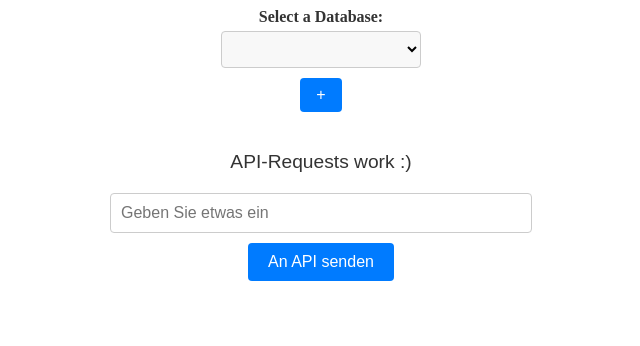
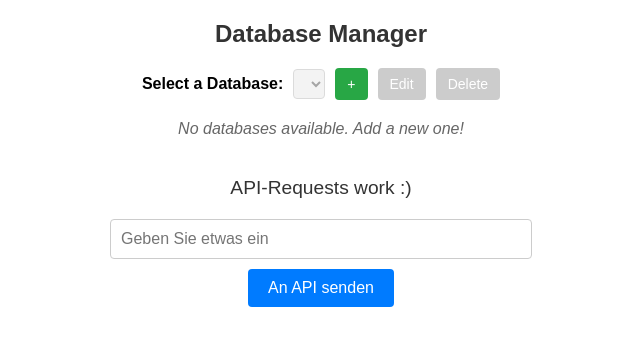
Before and after one commit to joh1932006/JSON_Suchseiten_Github, an Angular app in the folder JSON_Suchseiten_Projekt/frontend/database-query-frontend/: page / in a window 1280 px wide. Shown: the top 346 px of the page, without its empty margins (319-959 px from the left). Built offline with nearby package versions, Linux system fonts and the light colour scheme.

Commit message:
Sprint 1 fertig

```diff
--- a/JSON_Suchseiten_Projekt/frontend/database-query-frontend/src/app/app.component.css
+++ b/JSON_Suchseiten_Projekt/frontend/database-query-frontend/src/app/app.component.css
@@ -1,134 +1,117 @@
-/* Stil für das Dropdown-Menü */
+/* Container and General Styling */
+.container {
+  max-width: 600px;
+  margin: 20px auto;
+  text-align: center;
+  font-family: Arial, sans-serif;
+}
+
+h2 {
+  color: #333;
+}
+
 .dropdown-container {
   display: flex;
-  flex-direction: column;
   align-items: center;
+  justify-content: center;
+  gap: 10px;
   margin-bottom: 20px;
 }
 
 label {
-  font-size: 1em;
   font-weight: bold;
-  color: #333;
-  margin-bottom: 5px;
 }
 
 select {
-  width: 200px;
-  padding: 8px;
-  font-size: 1em;
+  padding: 5px;
   border: 1px solid #ccc;
   border-radius: 4px;
-  background-color: #f8f8f8;
-  transition: border-color 0.3s;
+  font-size: 14px;
 }
 
-select:focus {
-  border-color: #007bff;
+/* Button Styles */
+.btn {
+  padding: 8px 12px;
+  border: none;
+  border-radius: 4px;
+  font-size: 14px;
+  cursor: pointer;
 }
 
-/* Stil für den Hinzufügen-Button */
-.add-db-button {
-  margin-top: 10px;
-  padding: 8px 16px;
-  font-size: 1em;
-  color: #fff;
-  background-color: #007bff;
-  border: none;
-  border-radius: 4px;
-  cursor: pointer;
-  transition: background-color 0.3s;
+.add-btn {
+  background-color: #28a745;
+  color: white;
 }
 
-.add-db-button:hover {
-  background-color: #0056b3;
+.edit-btn {
+  background-color: #007bff;
+  color: white;
 }
 
-/* Stil für das Pop-up-Fenster */
+.delete-btn {
+  background-color: #dc3545;
+  color: white;
+}
+
+.confirm-btn {
+  background-color: #28a745;
+  color: white;
+}
+
+.btn:disabled {
+  background-color: #cccccc;
+  cursor: not-allowed;
+}
+
+/* Selected Database Info */
+.selected-db {
+  font-size: 16px;
+  color: #555;
+}
+
+.no-db-message {
+  color: #666;
+  font-style: italic;
+}
+
+/* Modal Styling */
 .modal {
-  display: flex;
   position: fixed;
-  z-index: 1;
+  top: 0;
   left: 0;
-  top: 0;
   width: 100%;
   height: 100%;
   background-color: rgba(0, 0, 0, 0.5);
+  display: flex;
+  align-items: center;
   justify-content: center;
-  align-items: center;
 }
 
 .modal-content {
-  background-color: #fff;
+  background-color: white;
   padding: 20px;
+  width: 90%;
+  max-width: 400px;
   border-radius: 8px;
-  width: 300px;
   box-shadow: 0 4px 8px rgba(0, 0, 0, 0.2);
-  text-align: left;
-  font-size: 1em;
+  position: relative;
 }
 
-.modal-content h3 {
-  margin-top: 0;
-  font-size: 1.2em;
-  color: #333;
-}
-
-.modal-content label {
-  display: block;
-  margin-top: 10px;
-  font-weight: bold;
-  color: #333;
-}
-
-.modal-content input[type="text"],
-.modal-content input[type="password"],
-.modal-content input[type="number"] {
-  width: 100%;
-  padding: 8px;
-  margin-top: 5px;
-  font-size: 1em;
-  border: 1px solid #ccc;
-  border-radius: 4px;
-}
-
-.modal-content button {
-  width: 100%;
-  padding: 10px;
-  font-size: 1em;
-  color: #fff;
-  background-color: #007bff;
-  border: none;
-  border-radius: 4px;
-  margin-top: 20px;
-  cursor: pointer;
-  transition: background-color 0.3s;
-}
-
-.modal-content button:hover {
-  background-color: #0056b3;
-}
-
-/* Schließen-Button */
 .close {
   position: absolute;
   top: 10px;
   right: 10px;
+  font-size: 18px;
+  cursor: pointer;
   color: #aaa;
-  font-size: 24px;
-  font-weight: bold;
-  cursor: pointer;
-  transition: color 0.3s;
 }
 
 .close:hover {
   color: #333;
 }
 
-/* Textstil für die ausgewählte Datenbank */
-p {
-  font-size: 1em;
-  color: #333;
-  text-align: center;
-  margin-top: 15px;
+.checkbox-container {
+  display: flex;
+  justify-content: space-between;
+  margin-top: 10px;
 }
--- a/JSON_Suchseiten_Projekt/frontend/database-query-frontend/src/app/app.component.html
+++ b/JSON_Suchseiten_Projekt/frontend/database-query-frontend/src/app/app.component.html
@@ -1,22 +1,30 @@
+<div class="container">
+  <h2>Database Manager</h2>
+
   <div class="dropdown-container">
     <label for="databaseSelect">Select a Database:</label>
-  <select id="databaseSelect" (change)="updateDatabaseConfig()" [(ngModel)]="selectedDatabase">
+    <select id="databaseSelect" (change)="updateDatabaseConfig()" [(ngModel)]="selectedDatabase" [disabled]="!databases.length">
       <option *ngFor="let database of databases" [value]="database.name">{{ database.name }}</option>
     </select>
 
-  <!-- Button zum Hinzufügen einer neuen Datenbank -->
-  <button (click)="openDbConfigModal()" class="add-db-button">+</button>
+    <button (click)="openDbConfigModal()" class="btn add-btn">+</button>
+    <button (click)="editDatabase()" [disabled]="!selectedDatabase" class="btn edit-btn">Edit</button>
+    <button (click)="deleteDatabase()" [disabled]="!selectedDatabase" class="btn delete-btn">Delete</button>
   </div>
 
-<p *ngIf="selectedDatabase" style="text-align: center;">
-  Currently selected database: {{ selectedDatabase }}
+  <p *ngIf="selectedDatabase" class="selected-db">
+    Currently selected database: <strong>{{ selectedDatabase }}</strong>
   </p>
 
-<!-- Modal zum Hinzufügen einer neuen Datenbank -->
+  <!-- Message when no databases are available -->
+  <p *ngIf="!databases.length" class="no-db-message">No databases available. Add a new one!</p>
+
+  <!-- Modal for adding a new database -->
   <div *ngIf="showDbConfigModal" class="modal">
     <div class="modal-content">
       <span (click)="closeDbConfigModal()" class="close">&times;</span>
       <h3>Add New Database</h3>
+
       <label>Database Name:</label>
       <input [(ngModel)]="newDatabase.name" placeholder="Database Name">
 
@@ -35,13 +43,47 @@
       <label>Port:</label>
       <input [(ngModel)]="newDatabase.port" type="number" placeholder="Port" value="1433">
 
-    <!-- Optionen für verschlüsselte Verbindung -->
+      <div class="checkbox-container">
         <label><input type="checkbox" [(ngModel)]="newDatabase.options.encrypt"> Encrypt</label>
         <label><input type="checkbox" [(ngModel)]="newDatabase.options.trustServerCertificate"> Trust Server Certificate</label>
+      </div>
 
-    <button (click)="addDatabase()">Add Database</button>
+      <button (click)="addDatabase()" class="btn confirm-btn">Add Database</button>
     </div>
   </div>
 
+  <!-- Modal for editing the selected database -->
+  <div *ngIf="showEditDbConfigModal" class="modal">
+    <div class="modal-content">
+      <span (click)="closeEditDbConfigModal()" class="close">&times;</span>
+      <h3>Edit Database Configuration</h3>
+
+      <label>Database Name:</label>
+      <input [(ngModel)]="newDatabase.name" placeholder="Database Name" disabled>
+
+      <label>User:</label>
+      <input [(ngModel)]="newDatabase.user" placeholder="User">
+
+      <label>Password:</label>
+      <input [(ngModel)]="newDatabase.password" type="password" placeholder="Password">
+
+      <label>Server:</label>
+      <input [(ngModel)]="newDatabase.server" placeholder="Server IP">
+
+      <label>Database:</label>
+      <input [(ngModel)]="newDatabase.database" placeholder="Database Name">
+
+      <label>Port:</label>
+      <input [(ngModel)]="newDatabase.port" type="number" placeholder="Port">
+
+      <div class="checkbox-container">
+        <label><input type="checkbox" [(ngModel)]="newDatabase.options.encrypt"> Encrypt</label>
+        <label><input type="checkbox" [(ngModel)]="newDatabase.options.trustServerCertificate"> Trust Server Certificate</label>
+      </div>
+
+      <button (click)="saveDatabaseConfig()" class="btn confirm-btn">Save Changes</button>
+    </div>
+  </div>
+</div>
 
 <app-apirequests></app-apirequests>
--- a/JSON_Suchseiten_Projekt/frontend/database-query-frontend/src/app/app.component.ts
+++ b/JSON_Suchseiten_Projekt/frontend/database-query-frontend/src/app/app.component.ts
@@ -15,15 +15,11 @@ import { FormsModule } from '@angular/forms';
 export class AppComponent {
   title = 'mein-projekt';
 
-  // Liste der Datenbanken
-  databases: { name: string; config: any }[] = [
-    { name: 'Database1', config: { user: '', password: '', server: '', database: '', port: 1433, options: { encrypt: false, trustServerCertificate: true } } },
-    { name: 'Database2', config: { user: '', password: '', server: '', database: '', port: 1433, options: { encrypt: false, trustServerCertificate: true } } }
-  ];
+  databases: { name: string; config: any }[] = [];
 
   selectedDatabase: string = '';
   showDbConfigModal: boolean = false;
-
+  showEditDbConfigModal: boolean = false;
   newDatabase = {
     name: '',
     user: '',
@@ -39,25 +35,72 @@ export class AppComponent {
 
   constructor(private http: HttpClient) {}
 
-  // Öffnet das Modal für die Datenbankkonfiguration
+  // Opens the modal for adding a new database
   openDbConfigModal() {
+    this.resetNewDatabaseForm(); // Reset the form when opening the modal
     this.showDbConfigModal = true;
   }
 
-  // Schließt das Modal
+  // Closes the modal
   closeDbConfigModal() {
     this.showDbConfigModal = false;
   }
 
-  // Fügt eine neue Datenbank zur Liste hinzu
+  // Adds a new database to the list and sends it to the backend
   addDatabase() {
+    if (this.newDatabase.name) {
+      this.databases.push({
+        name: this.newDatabase.name,
+        config: { ...this.newDatabase }
+      });
+
+      // Automatically select the newly added database
+      this.selectedDatabase = this.newDatabase.name;
+
+      // Send the new configuration to the backend
+      this.http.post('http://localhost:3000/set-database', this.newDatabase).subscribe(
+        () => console.log('Database configuration sent to backend successfully'),
+        error => console.error('Error updating database configuration on the backend:', error)
+      );
 
       this.closeDbConfigModal();
       this.resetNewDatabaseForm();
-
+    } else {
+      console.error('Database name is required');
+    }
   }
 
-  // Setzt das Formular für die neue Datenbank zurück
+  // Opens the modal to edit the selected database configuration
+  editDatabase() {
+    const selectedDbConfig = this.databases.find(db => db.name === this.selectedDatabase);
+    if (selectedDbConfig) {
+      this.newDatabase = { ...selectedDbConfig.config, name: selectedDbConfig.name };
+      this.showEditDbConfigModal = true;
+    }
+  }
+
+  // Saves changes to the selected database configuration
+  saveDatabaseConfig() {
+    const selectedDb = this.databases.find(db => db.name === this.newDatabase.name);
+    if (selectedDb) {
+      selectedDb.config = { ...this.newDatabase };
+      this.updateDatabaseConfig();
+      this.closeEditDbConfigModal();
+    }
+  }
+
+  // Deletes the selected database from the list
+  deleteDatabase() {
+    this.databases = this.databases.filter(db => db.name !== this.selectedDatabase);
+    this.selectedDatabase = '';
+  }
+
+  // Closes the edit modal
+  closeEditDbConfigModal() {
+    this.showEditDbConfigModal = false;
+  }
+
+  // Resets the form for a new database
   resetNewDatabaseForm() {
     this.newDatabase = {
       name: '',
@@ -73,7 +116,7 @@ export class AppComponent {
     };
   }
 
-  // Sendet die ausgewählte Datenbankkonfiguration an das Backend
+  // Sends the selected database configuration to the backend
   updateDatabaseConfig() {
     const selectedDbConfig = this.databases.find(db => db.name === this.selectedDatabase)?.config;
     if (selectedDbConfig) {
```
Also changed, not shown: 2 other files (tests, documents, lock files or other folders). Lines whose indentation alone changed are shown as unchanged.
